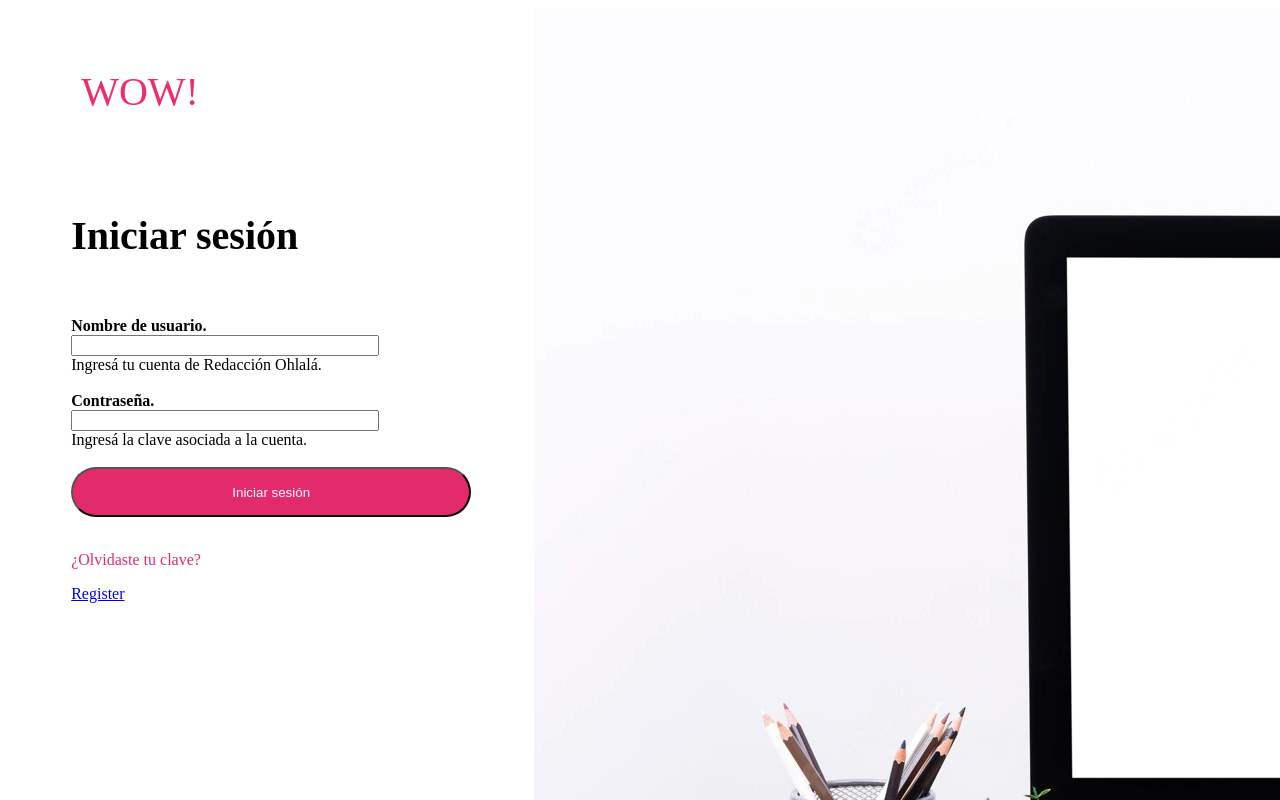
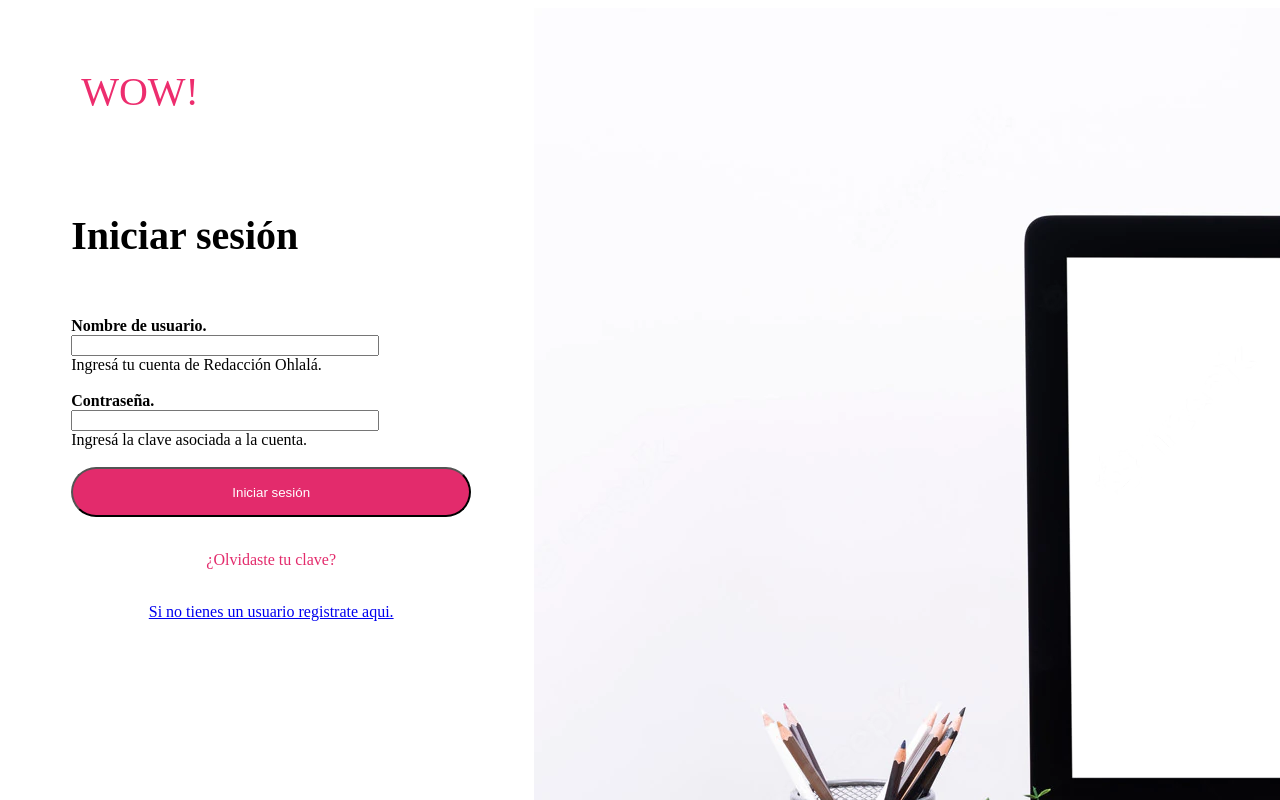
Before and after one commit to alejaramos/ABM, a Next.js app: page / in a window 1280 px wide. Shown: the top 800 px of the page. Built offline with nearby package versions, Linux system fonts and the light colour scheme.

Commit message:
vista de register y login terminados

```diff
--- a/Components/Login.js
+++ b/Components/Login.js
@@ -11,13 +11,42 @@ import {
 
 } from "@chakra-ui/react";
 import Link from "next/link";
+import React from "react";
+import { useState } from "react";
+import { useNavigate } from "react-router";
 
 export const Login=()=>{
 
+    const [userName, setUserName] = useState("")
+    const [password, setPassword] = useState("")
 
+    const navigate=useNavigate
 
+    const handlerSubmit= (e)=>{
+        e.preventDefault()
+        //agregar ruta
+        axios.post('',{
+          name:userName, password:password
+        })
+        .then((res)=> {
+            setUserName(res.data)
+            localStorage.setItem("user", res.data)
+            if(userName.length === "" && password.length===""){
+                alert("Usuario o contraseña incorrecta. Vuelve a intentarlo")
+            } else{
+                navigate()
+            }
+        })
+        .catch((err)=>alert("Aun no esta registrado."))
+    }
 
+    const handlerUserName=(e)=>{
+        setUserName(e.target.value)
+    }
 
+    const handlerPassword=(e)=>{
+        setPassword(e.target.value)
+    }
 
 
     return(
@@ -31,6 +60,7 @@ export const Login=()=>{
             <Box
                 width="40%"
                 margin= "10px 5% 1em"
+                onSubmit={handlerSubmit}
                 >
                 <Text
                     color="#ED2D6E"
@@ -67,6 +97,8 @@ export const Login=()=>{
                     id='user-name'
                     type='user-name'
                     width="300px"
+                    value={userName}
+                    onChange={handlerUserName}
                 />
                 <FormHelperText>
                     Ingresá tu cuenta de Redacción Ohlalá.
@@ -89,6 +121,8 @@ export const Login=()=>{
                     type='password'
                     width="300px"
                     textAlign="center"
+                    value={password}
+                    onChange={handlerPassword}
                 />
 
                 <FormHelperText>
@@ -111,15 +145,19 @@ export const Login=()=>{
 
                 <Text
                     color="#E32B6C"
-                    /*textAlign="center"*/
+                    textAlign="center"
                     >
                     <br/>
                     ¿Olvidaste tu clave?
                 </Text>
-                <Link href="http://localhost:3002/register" >
-                    Register
-                </Link>
-
+                <br/>
+                <Box
+                    color="#E32B6C"
+                     textAlign="center" >
+                    <Link color="#E32B6C" href="http://localhost:3000/register"  >
+                        Si no tienes un usuario registrate aqui.
+                    </Link>
+                </Box>
             </Box>
 
             <Box
```
Also changed, not shown: Components/Register.js (+11 -4 lines).
